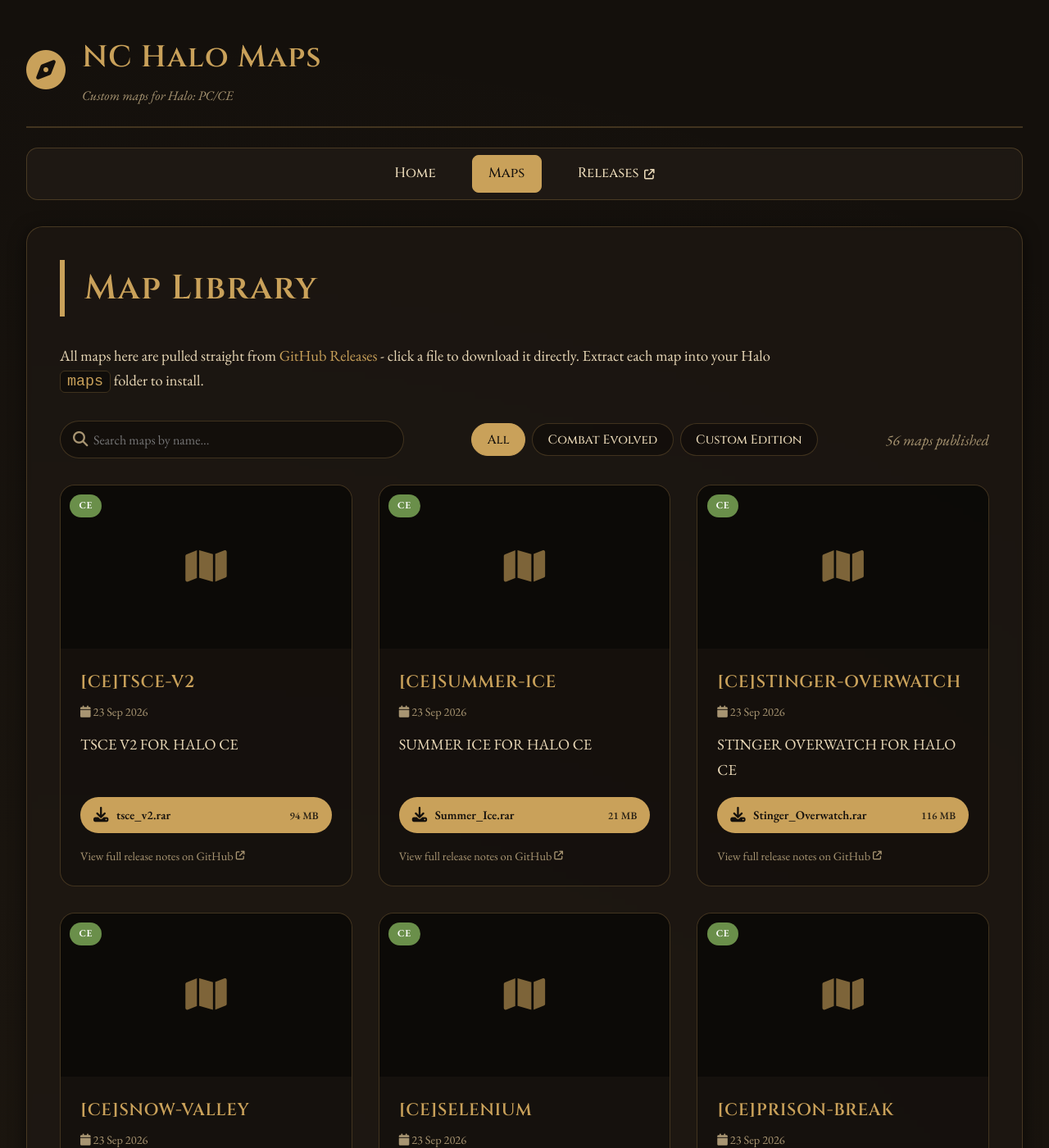
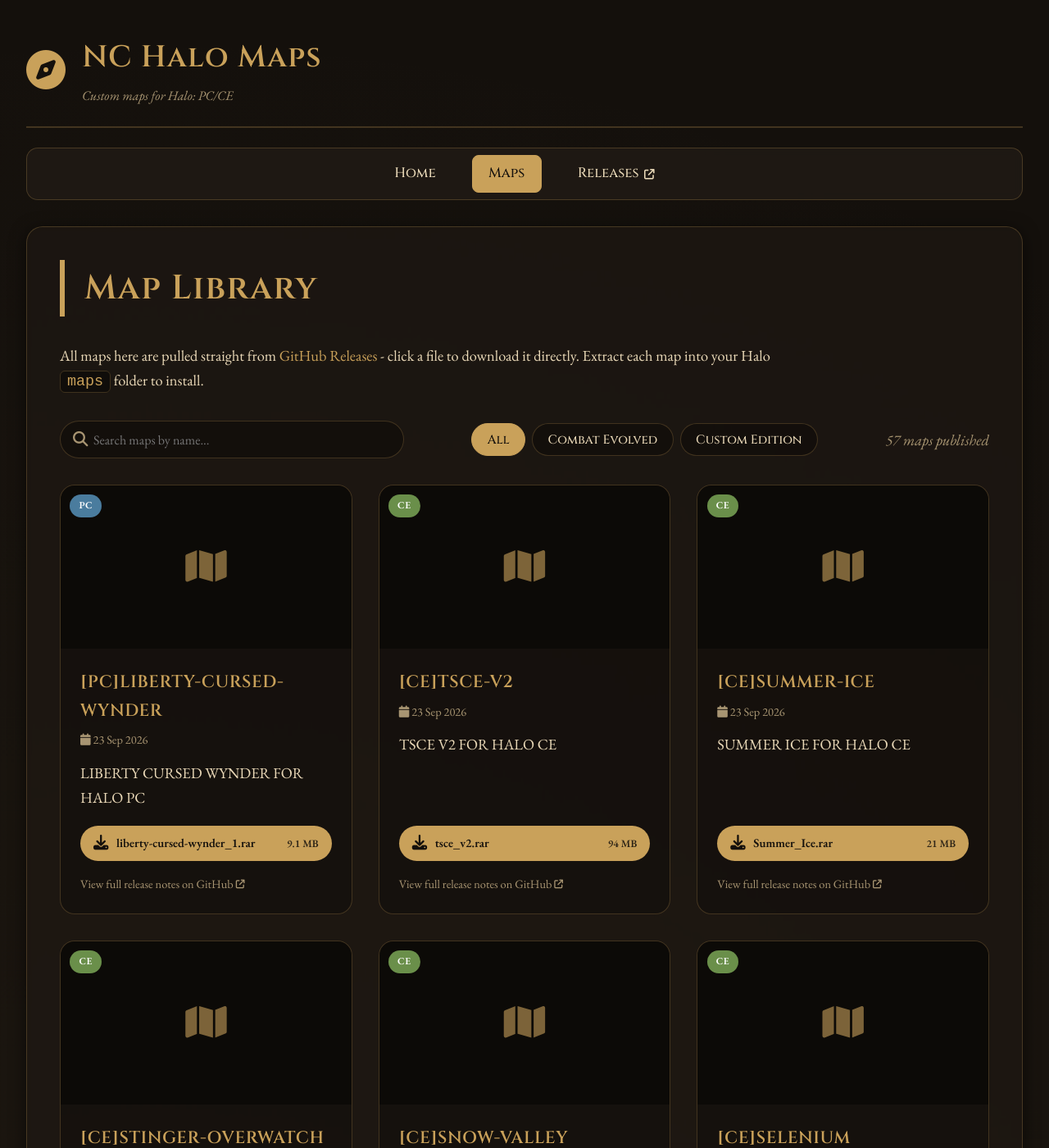
Before and after one commit to Chalwk/NC-Halo-Maps, a Jekyll site: the page built from maps.html, in a window 1280 px wide and 1400 px high. Shown: the whole window at 82% size. Built offline with Jekyll 4.4.1, drawn with Linux system fonts in a browser that asks for light colours.

Commit message:
chore: update releases data

```diff
--- a/_data/releases.json
+++ b/_data/releases.json
@@ -1,4 +1,27 @@
 [
+  {
+    "id": 394893853,
+    "tag": "PC-LIBERTY-CURSED-WYNDER",
+    "name": "[PC]LIBERTY-CURSED-WYNDER",
+    "body": "LIBERTY CURSED WYNDER FOR HALO PC",
+    "prerelease": false,
+    "published_at": "2026-09-23T17:21:33Z",
+    "html_url": "https://github.com/nakedchick-code/NC-Halo-Maps/releases/tag/PC-LIBERTY-CURSED-WYNDER",
+    "games": [
+      "PC"
+    ],
+    "thumbnail": null,
+    "assets": [
+      {
+        "name": "liberty-cursed-wynder_1.rar",
+        "size": 9521104,
+        "size_human": "9.1 MB",
+        "download_count": 0,
+        "browser_download_url": "https://github.com/nakedchick-code/NC-Halo-Maps/releases/download/PC-LIBERTY-CURSED-WYNDER/liberty-cursed-wynder_1.rar",
+        "content_type": "application/x-compressed"
+      }
+    ]
+  },
   {
     "id": 394838680,
     "tag": "CE-TSCE-V2",
```
